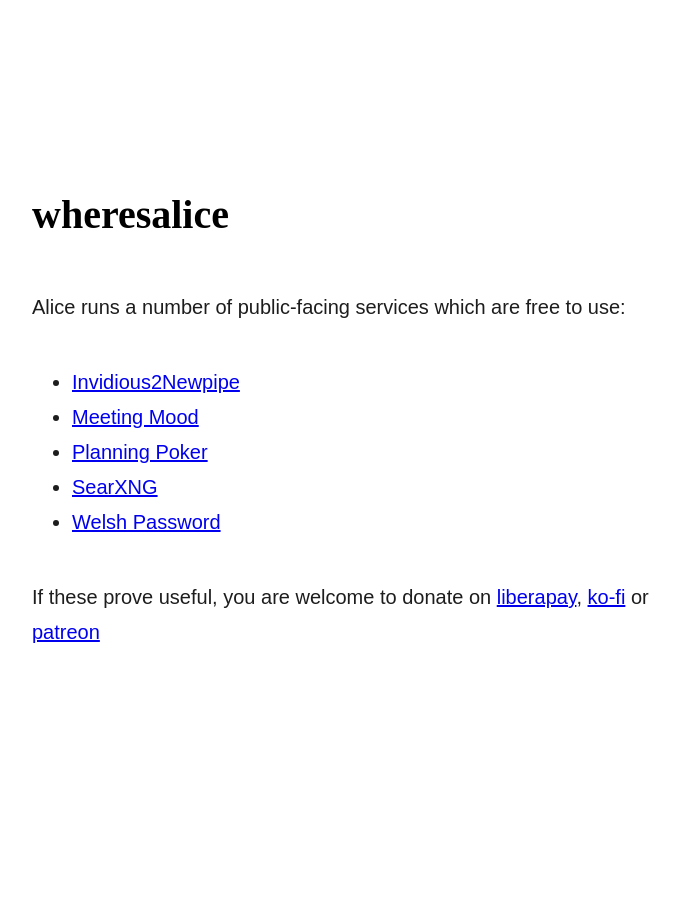
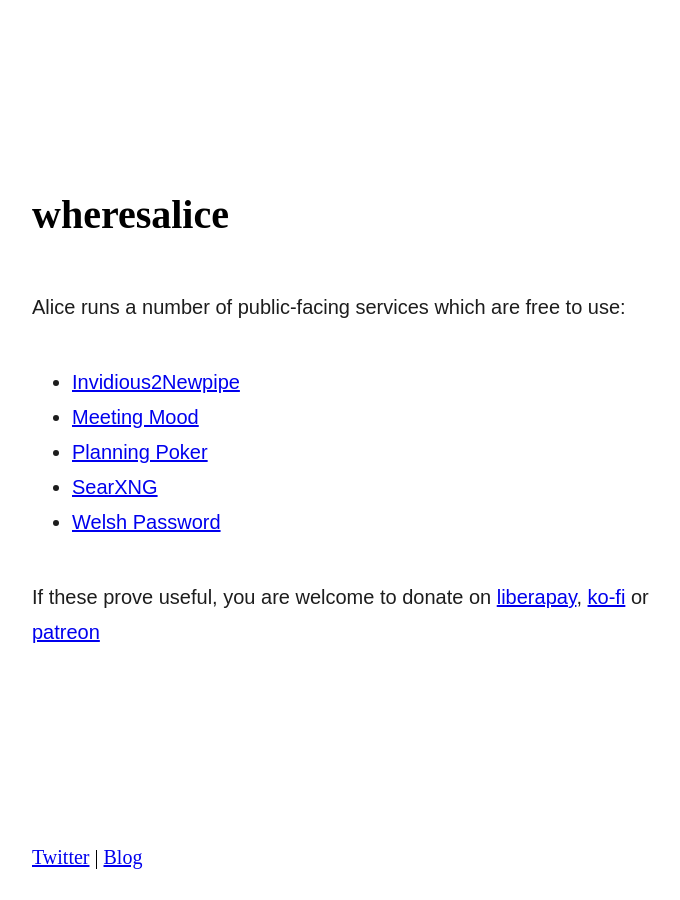
Before and after one commit to wheresalice/wheresalice.info, a Jekyll site: the page built from index.md, in a window 1280 px wide. Shown: the whole page, without its empty margins (266-946 px from the left). Built offline with Jekyll 4.4.1, drawn with Linux system fonts in a browser that asks for light colours.

Commit message:
feat: link twitter & blog

```diff
--- a/_layouts/default.html
+++ b/_layouts/default.html
@@ -10,5 +10,8 @@
 <body>
     <h1>{{ site.tag_text }}</h1>
     {{ content }}
+    <div id="footer">
+    <a href="https://twitter.com/AliceConsortium">Twitter</a> | <a href="https://wheresalice.envs.net/blog">Blog</a>
+    </div>
 </body>
 </html>
--- a/css/main.scss
+++ b/css/main.scss
@@ -20,3 +20,10 @@
   color: #1d1d1d;
   font-family: sans-serif;
 }
+
+#footer {
+   position: fixed;
+   bottom: 0;
+   width: 100%;
+   height: 60px;   /* Height of the footer */
+}
```
